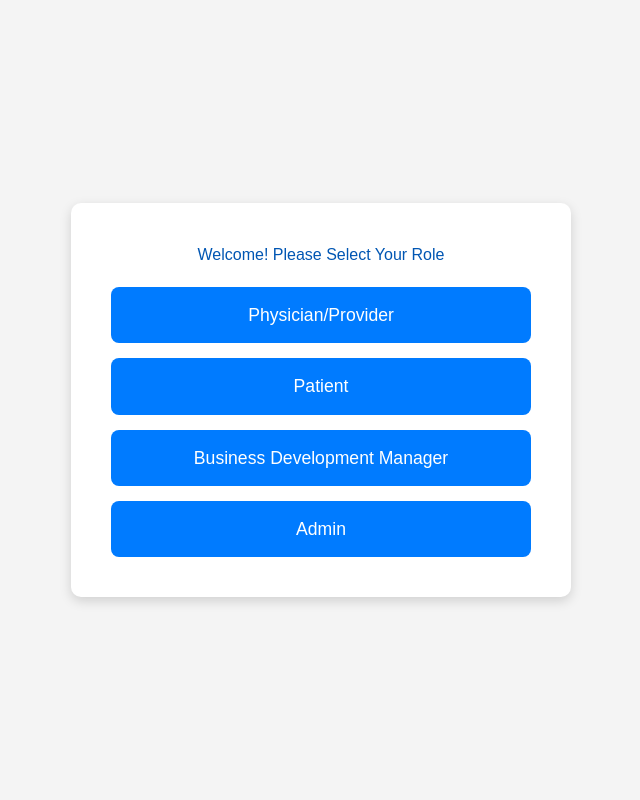
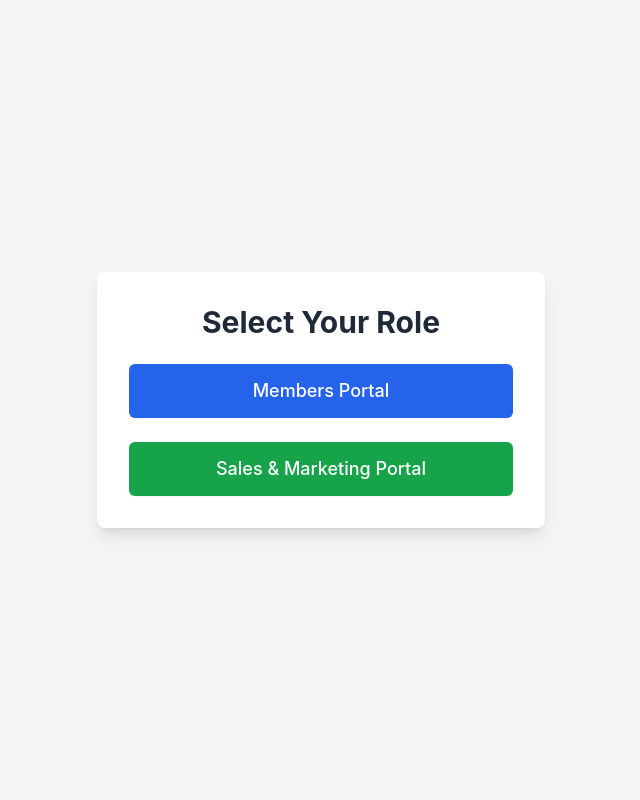
Before and after one commit to drsdass/Members_portal, a Flask app: page /select_role in a window 1280 px wide. Shown: the whole page, without its empty margins (319-959 px from the left). Run offline with Flask 3, Linux system fonts and the light colour scheme; some libraries are stand-ins or nearby versions.

Commit message:
Update role_selection.html

```diff
--- a/templates/role_selection.html
+++ b/templates/role_selection.html
@@ -3,78 +3,78 @@
 <head>
     <meta charset="UTF-8">
     <meta name="viewport" content="width=device-width, initial-scale=1.0">
-    <title>Select Your Role</title>
+    <title>Select Role</title>
     <script src="https://cdn.tailwindcss.com"></script>
     <style>
-        body {
-            font-family: Arial, sans-serif;
-            background-color: #f4f4f4;
-            display: flex;
-            justify-content: center;
-            align-items: center;
-            min-height: 100vh;
-            margin: 0;
+        body { font-family: 'Inter', sans-serif; }
+        /* Flash message styling */
+        .flash-message {
+            position: fixed;
+            top: 1rem;
+            right: 1rem;
+            padding: 0.75rem 1.25rem;
+            border-radius: 0.375rem;
+            box-shadow: 0 4px 6px rgba(0, 0, 0, 0.1);
+            z-index: 1000;
+            opacity: 1;
+            transition: opacity 0.5s ease-in-out;
         }
-        .role-container {
-            background-color: #fff;
-            padding: 40px;
-            border-radius: 10px;
-            box-shadow: 0 4px 12px rgba(0, 0, 0, 0.15);
-            text-align: center;
-            width: 90%;
-            max-width: 500px;
+        .flash-message.success {
+            background-color: #d4edda;
+            color: #155724;
+            border: 1px solid #c3e6cb;
         }
-        h1 {
-            color: #0056b3;
-            margin-bottom: 30px;
-            font-size: 2.2em;
-        }
-        .button-group {
-            display: flex;
-            flex-direction: column; /* Stack buttons vertically */
-            gap: 15px; /* Space between buttons */
-            margin-top: 20px;
-        }
-        .role-button {
-            background-color: #007bff;
-            color: white;
-            padding: 15px 25px;
-            border: none;
-            border-radius: 8px;
-            font-size: 1.1em;
-            cursor: pointer;
-            transition: background-color 0.3s ease, transform 0.2s ease;
-            width: 100%; /* Make buttons full width */
-        }
-        .role-button:hover {
-            background-color: #0056b3;
-            transform: translateY(-2px);
-        }
-        .error-message {
-            color: #dc3545;
-            margin-top: 20px;
-            font-weight: bold;
+        .flash-message.error {
+            background-color: #f8d7da;
+            color: #721c24;
+            border: 1px solid #f5c6cb;
         }
     </style>
 </head>
-<body>
-    <div class="role-container">
-        <h1>Welcome! Please Select Your Role</h1>
+<body class="bg-gray-100 flex items-center justify-center min-h-screen">
+    <!-- Flash Messages Container -->
+    <div id="flash-messages">
         {% with messages = get_flashed_messages(with_categories=true) %}
             {% if messages %}
                 {% for category, message in messages %}
-                    <p class="bg-{{ 'red' if category == 'error' else 'green' }}-100 border border-{{ 'red' if category == 'error' else 'green' }}-400 text-{{ 'red' if category == 'error' else 'green' }}-700 px-4 py-3 rounded-md mb-4 text-center">{{ message }}</p>
+                    <div class="flash-message {{ category }}">
+                        {{ message }}
+                    </div>
                 {% endfor %}
             {% endif %}
         {% endwith %}
-        <form action="{{ url_for('select_role') }}" method="POST">
-            <div class="button-group">
-                <button type="submit" name="role" value="physician_provider" class="role-button">Physician/Provider</button>
-                <button type="submit" name="role" value="patient" class="role-button">Patient</button>
-                <button type="submit" name="role" value="business_dev_manager" class="role-button">Business Development Manager</button>
-                <button type="submit" name="role" value="admin" class="role-button">Admin</button>
-            </div>
+    </div>
+
+    <div class="bg-white p-8 rounded-lg shadow-lg w-full max-w-md">
+        <h2 class="text-3xl font-bold text-center text-gray-800 mb-6">Select Your Role</h2>
+        {% if error %}
+            <p class="bg-red-100 border border-red-400 text-red-700 px-4 py-3 rounded-md mb-4 text-center">{{ error }}</p>
+        {% endif %}
+        <form action="/select_role" method="post" class="space-y-6">
+            <button type="submit" name="role" value="members"
+                    class="w-full flex justify-center py-3 px-4 border border-transparent rounded-md shadow-sm text-lg font-medium text-white bg-blue-600 hover:bg-blue-700 focus:outline-none focus:ring-2 focus:ring-offset-2 focus:ring-blue-500">
+                Members Portal
+            </button>
+            <button type="submit" name="role" value="sales_marketing"
+                    class="w-full flex justify-center py-3 px-4 border border-transparent rounded-md shadow-sm text-lg font-medium text-white bg-green-600 hover:bg-green-700 focus:outline-none focus:ring-2 focus:ring-offset-2 focus:ring-green-500">
+                Sales & Marketing Portal
+            </button>
         </form>
     </div>
+
+    <script>
+        // Auto-hide flash messages after a few seconds
+        document.addEventListener('DOMContentLoaded', function() {
+            const flashMessages = document.querySelectorAll('.flash-message');
+            flashMessages.forEach(function(message) {
+                setTimeout(function() {
+                    message.style.opacity = '0';
+                    setTimeout(function() {
+                        message.remove();
+                    }, 500); // Remove after fade out
+                }, 5000); // 5 seconds
+            });
+        });
+    </script>
 </body>
 </html>
```
